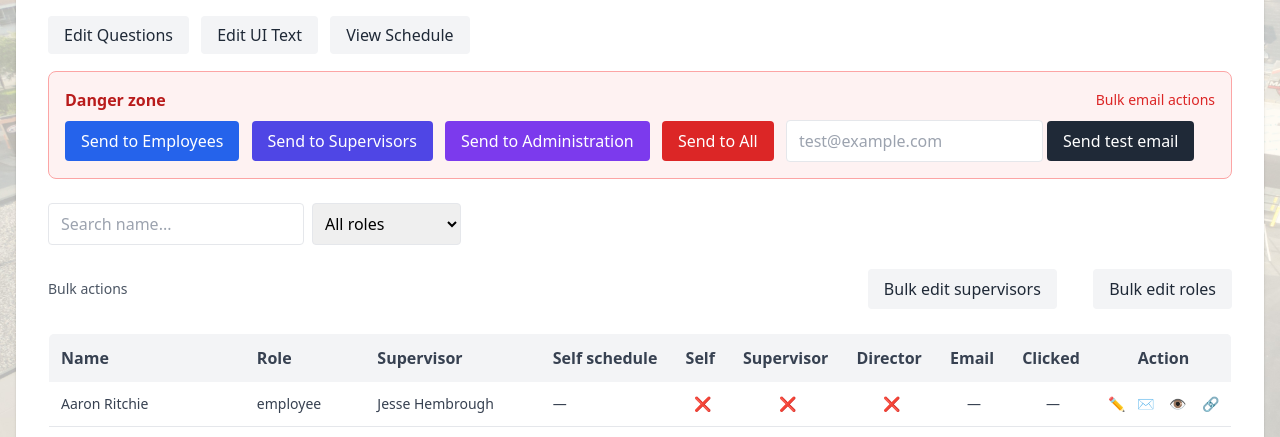
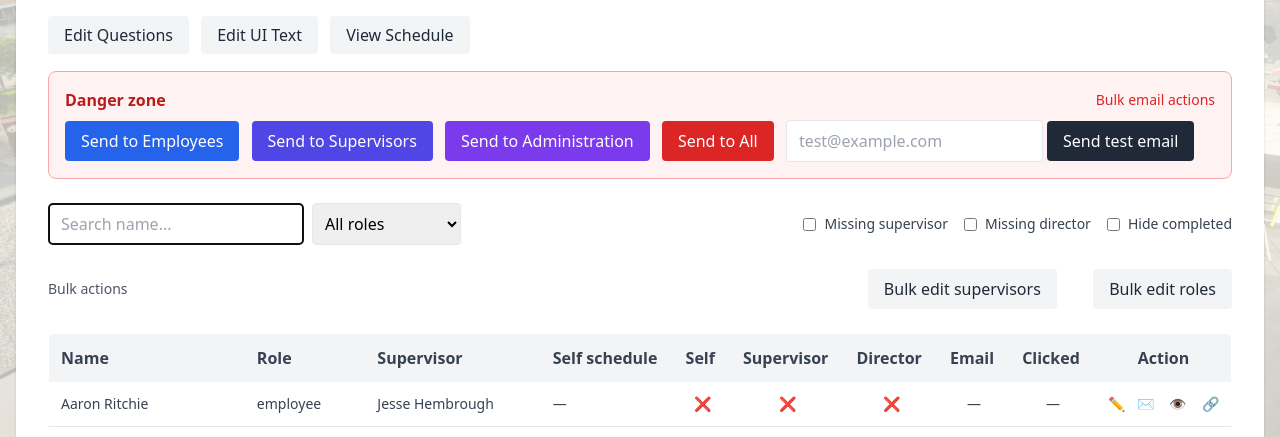
Before and after one commit to MackKirk/EmployeeReview, a FastAPI app: page /admin in a window 1280 px wide. Shown: the part 197-634 px from the top of the page. Run offline with FastAPI, Linux system fonts and the light colour scheme; the visitor is signed in with stand-in values (Sample User, id 1); data comes from the database, SQL or seed files in the repository; data that the repository does not hold is empty.

Commit message:
Enhance admin UI with additional filtering options and improved search functionality
Update the admin interface to include checkboxes for filtering employees based on missing supervisors, missing directors, and completed tasks. Additionally, set the search input to autofocus for improved user experience. Modify the filtering logic to incorporate these new options, enhancing the overall usability and efficiency of the admin panel.

```diff
--- a/app/templates/admin.html
+++ b/app/templates/admin.html
@@ -50,13 +50,27 @@
 
   <div class="flex items-center justify-between mb-3">
     <div class="flex items-center gap-2">
-      <input id="admin-search" type="text" placeholder="Search name..." class="border rounded px-3 py-2 w-64" autocomplete="off">
+      <input id="admin-search" type="text" placeholder="Search name..." class="border rounded px-3 py-2 w-64" autocomplete="off" autofocus>
       <select id="admin-filter-role" class="border rounded px-2 py-2">
         <option value="">All roles</option>
         {% for r in allowed_roles %}
         <option value="{{ r }}">{{ r }}</option>
         {% endfor %}
       </select>
+    </div>
+    <div class="flex items-center gap-4">
+      <label class="inline-flex items-center text-sm text-gray-700">
+        <input type="checkbox" id="filter-miss-sup" class="mr-2">
+        Missing supervisor
+      </label>
+      <label class="inline-flex items-center text-sm text-gray-700">
+        <input type="checkbox" id="filter-miss-dir" class="mr-2">
+        Missing director
+      </label>
+      <label class="inline-flex items-center text-sm text-gray-700">
+        <input type="checkbox" id="filter-hide-completed" class="mr-2">
+        Hide completed
+      </label>
     </div>
   </div>
   <div class="flex items-center justify-between mb-3">
@@ -134,7 +148,7 @@
             <form method="post" action="/admin/send-review-link/{{ row.employee.id }}" class="inline">
               <button class="ml-2" title="Send email">✉️</button>
             </form>
-            <a href="/director/review/{{ row.employee.id }}" class="ml-3 text-gray-700 hover:underline" title="View compare">👁️</a>
+            <a href="/director/review/{{ row.employee.id }}" class="ml-3 text-gray-700 hover:underline" title="View compare" target="_blank">👁️</a>
             <a href="/admin/open-review/{{ row.employee.id }}" class="ml-3 text-gray-700 hover:underline" title="Open as user" target="_blank">🔗</a>
           </td>
         </tr>
@@ -307,6 +321,9 @@
       var search = document.getElementById('admin-search');
       var roleFilter = document.getElementById('admin-filter-role');
       var tbody = document.querySelector('#admin-table tbody');
+      var missSup = document.getElementById('filter-miss-sup');
+      var missDir = document.getElementById('filter-miss-dir');
+      var hideCompleted = document.getElementById('filter-hide-completed');
       function applyFilter() {
         var q = (search.value || '').toLowerCase().trim();
         var roleq = (roleFilter && roleFilter.value) ? roleFilter.value.toLowerCase().trim() : '';
@@ -318,7 +335,14 @@
           var roleDisp = row.querySelector('.role-display');
           var roleTxt = roleDisp ? ((roleDisp.textContent || '').toLowerCase().trim()) : '';
           var showByRole = !roleq || roleTxt === roleq;
-          row.style.display = (showByName && showByRole) ? '' : 'none';
+          // Status checks
+          var selfDone = row.querySelector('td:nth-child(5)')?.textContent.indexOf('✅') !== -1;
+          var supDone = row.querySelector('td:nth-child(6)')?.textContent.indexOf('✅') !== -1;
+          var dirDone = row.querySelector('td:nth-child(7)')?.textContent.indexOf('✅') !== -1;
+          var showByMissSup = !missSup || !missSup.checked || !supDone;
+          var showByMissDir = !missDir || !missDir.checked || !dirDone;
+          var showByHideCompleted = !hideCompleted || !hideCompleted.checked || !(selfDone && supDone && dirDone);
+          row.style.display = (showByName && showByRole && showByMissSup && showByMissDir && showByHideCompleted) ? '' : 'none';
         });
       }
       if (search) {
@@ -327,6 +351,17 @@
       if (roleFilter) {
         roleFilter.addEventListener('change', applyFilter);
       }
+      if (missSup) missSup.addEventListener('change', applyFilter);
+      if (missDir) missDir.addEventListener('change', applyFilter);
+      if (hideCompleted) hideCompleted.addEventListener('change', applyFilter);
+      // Initialize from ?q=
+      try {
+        var params = new URLSearchParams(window.location.search);
+        var qParam = params.get('q') || '';
+        if (qParam) {
+          search.value = qParam;
+        }
+      } catch (e) {}
       applyFilter();
 
       // Sorting
```
